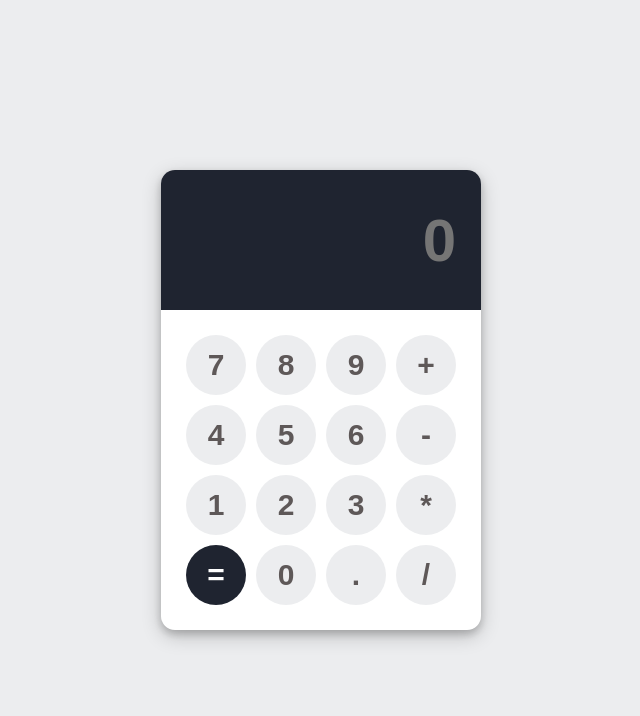
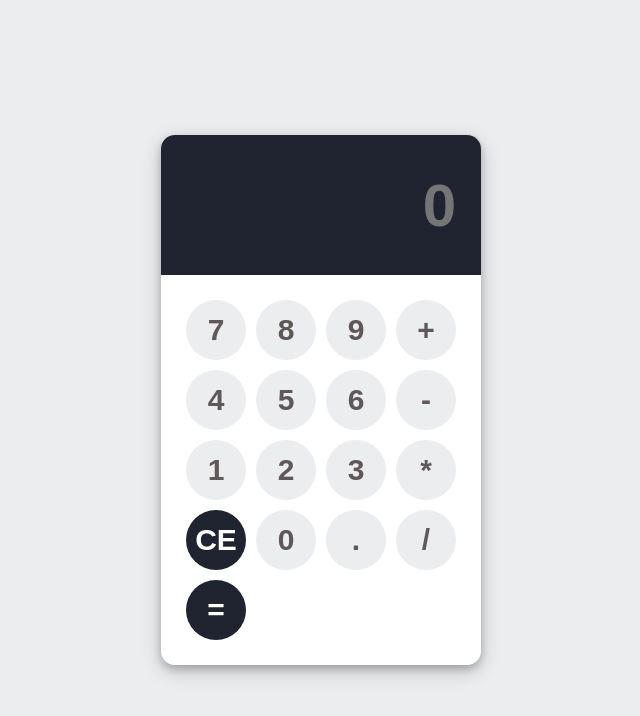
Before and after one commit to sgrmshrsm7/jscalc, a plain HTML site: page index.html in a window 1280 px wide. Shown: the whole page, without its empty margins (319-959 px from the left). Drawn offline with Linux system fonts and the light colour scheme.

Commit message:
Added CE button

```diff
--- a/index.html
+++ b/index.html
@@ -20,26 +20,26 @@
 					<input type="button" name="b9" value="9" onClick="jscalc(b9.value)">
 					<input type="button" name="addb" value="+" onClick="jscalc(addb.value)">
 				</div>
-
 				<div class="row">
 					<input type="button" name="b4" value="4" onClick="jscalc(b4.value)">
 					<input type="button" name="b5" value="5" onClick="jscalc(b5.value)">
 					<input type="button" name="b6" value="6" onClick="jscalc(b6.value)">
 					<input type="button" name="subb" value="-" onClick="jscalc(subb.value)">
 				</div>
-
 				<div class="row">
 					<input type="button" name="b1" value="1" onClick="jscalc(b1.value)">
 					<input type="button" name="b2" value="2" onClick="jscalc(b2.value)">
 					<input type="button" name="b3" value="3" onClick="jscalc(b3.value)">
 					<input type="button" name="mulb" value="*" onClick="jscalc(mulb.value)">
 				</div>
-
 				<div class="row">
-					<input type="button" class="colored" value="=" onClick="display_result.value=eval(display_result.value)">
+					<input type="button" class="colored" value="CE" onClick="display_result.value=NULL">
 					<input type="button" name="b0" value="0" onClick="jscalc(b0.value)">
 					<input type="button" name="potb" value="." onClick="jscalc(potb.value)">
 					<input type="button" name="divb" value="/" onClick="jscalc(divb.value)">
+				</div>
+				<div class="row">
+					<input type="button" class="colored" value="=" onClick="display_result.value=eval(display_result.value)">
 				</div>
 			</div>
 		</form>
```
